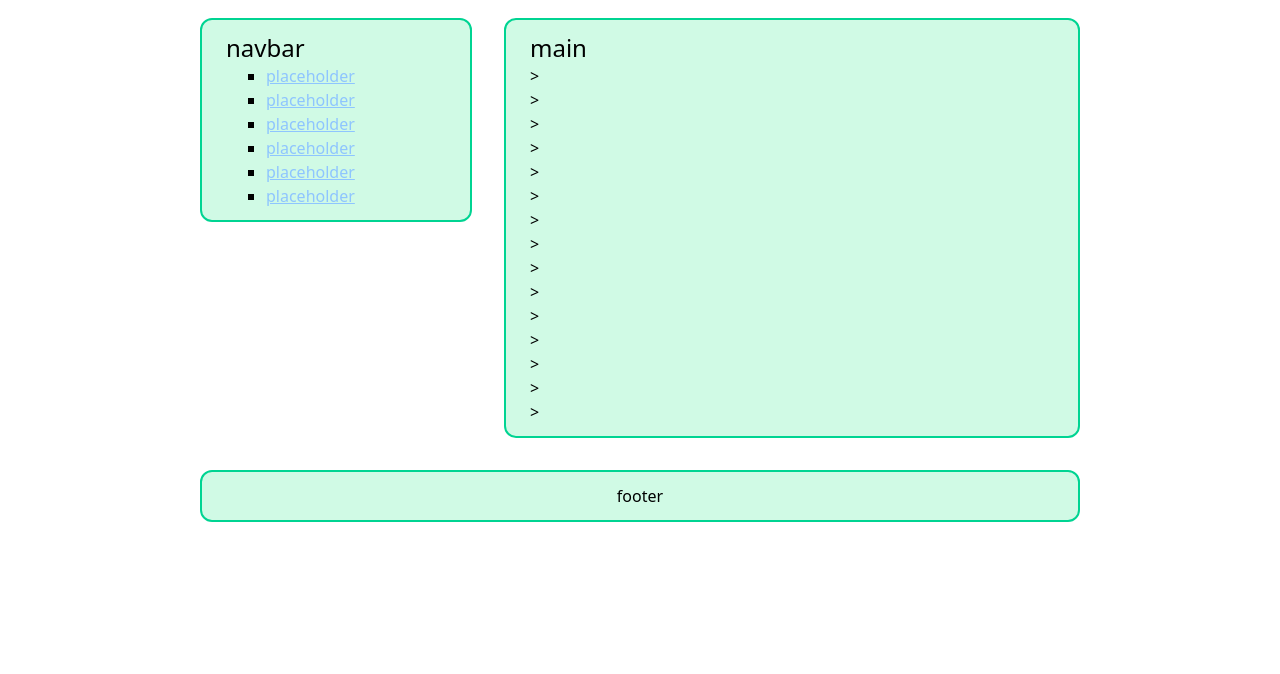
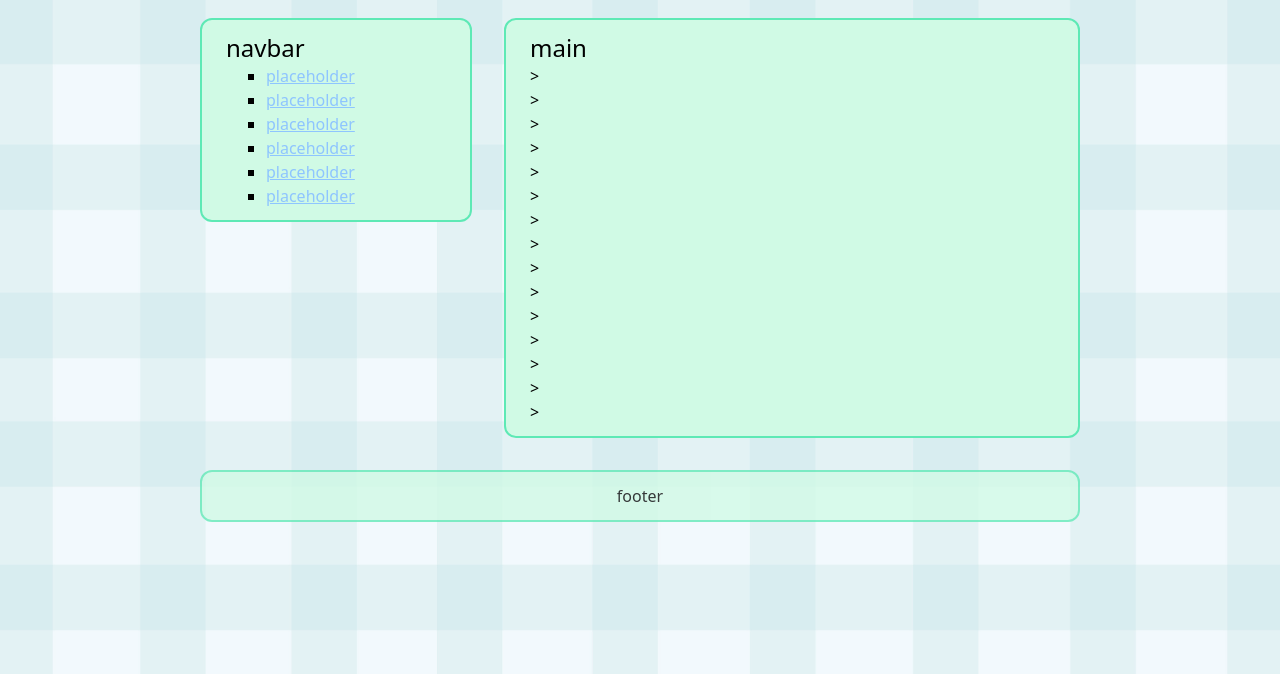
Before and after one commit to 1thing2say/webdev-practice, a website: page grid.html in a window 1280 px wide. Shown: the part 126-800 px from the top of the page. Drawn offline with Linux system fonts and the light colour scheme.

Commit message:
added fading clock and updated grid background

```diff
--- a/grid.html
+++ b/grid.html
@@ -18,7 +18,7 @@ aside
 footer
 -->
 
-<body>
+<body class="bg-[url('images/green_pattern1.jpg')] bg-cover bg-center bg-no-repeat bg-fixed">
     <div class="grid grid-cols-3 gap-4 grid-rows-[100px_auto] mx-auto max-w-4xl">
         <div class="gridTest gridTest-item-1">
             <h1>navbar</h1>
--- a/grid.js
+++ b/grid.js
@@ -33,8 +33,8 @@ function toggleFooterMode() {
     }
 }
 
-// Start the cycle: toggle every 10 seconds (10,000 milliseconds)
-setInterval(toggleFooterMode, 10000);
+//setInterval(toggleFooterMode, 5000);
+setTimeout(toggleFooterMode, 5000);
 
 // Initialize the first state so it's not blank
 footer.textContent = staticText;
--- a/style.css
+++ b/style.css
@@ -53,7 +53,7 @@
     }
 
     .gridTest {
-        @apply border-2 border-emerald-400 my-2 mx-2 py-3 px-6 rounded-xl bg-emerald-100;
+        @apply border-2 border-emerald-300 my-2 mx-2 py-3 px-6 rounded-xl bg-emerald-100;
     }
 
     .gridTest-item-1 {
```
Also changed, not shown: images/green_pattern1.jpg (added), output.css, 1 other file.
